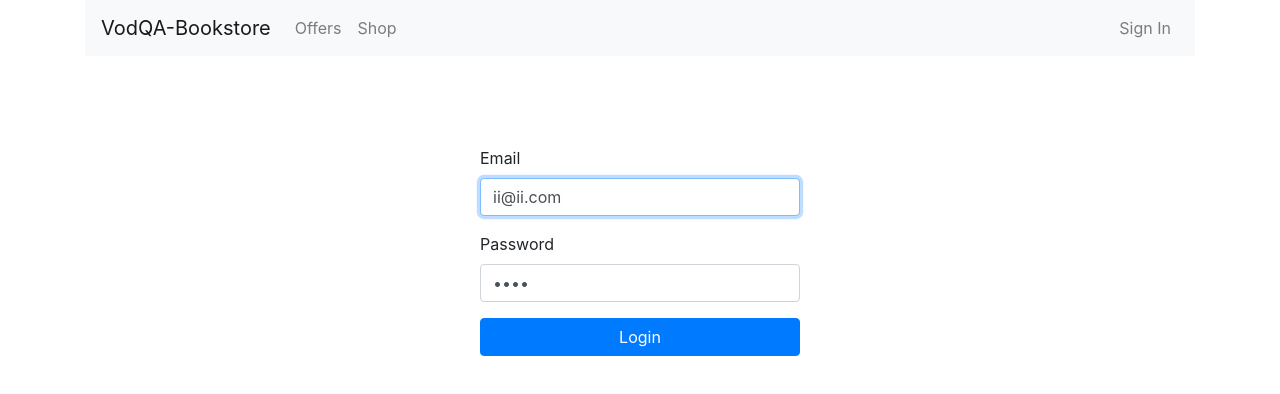
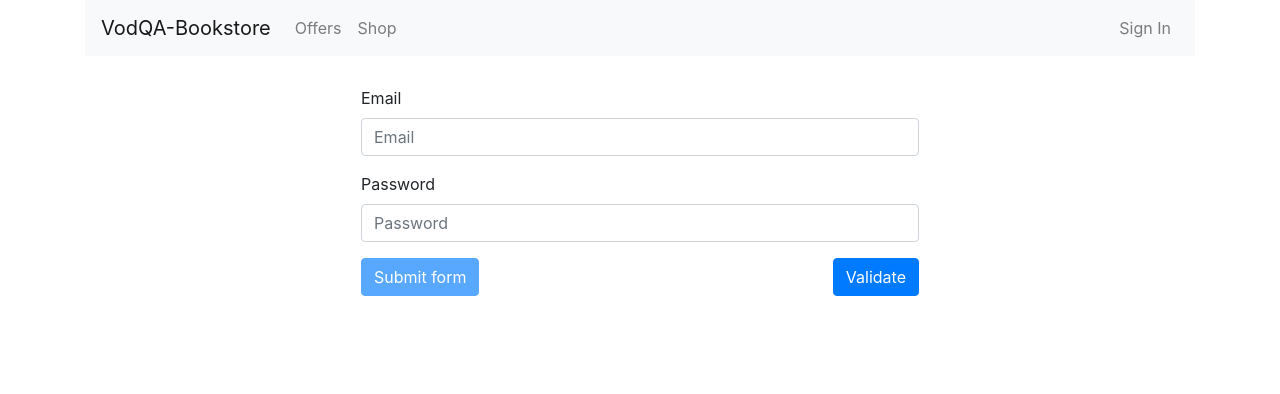
Before and after one commit to keshav143420/VodQA-Bookstore, a React (Create React App) app: page /login in a window 1280 px wide. Shown: the top 394 px of the page. Built offline with nearby package versions, Linux system fonts and the light colour scheme.

Commit message:
updated login error messages

```diff
--- a/src/components/LoginPage.js
+++ b/src/components/LoginPage.js
@@ -1,5 +1,5 @@
 import React, { useState } from "react";
-import { Button, FormGroup, FormControl, FormLabel, Row, Container } from 'react-bootstrap';
+import { Button, Form, Row, Container, Col } from 'react-bootstrap';
 import { useHistory, useLocation } from "react-router-dom";
 
 import { authService } from '../services/authService';
@@ -7,37 +7,67 @@ import { authService } from '../services/authService';
 import './LoginPage.css';
 
 export function LoginPage() {
-  const [email, setEmail] = useState("ii@ii.com");
-  const [password, setPassword] = useState("test");
-  function validateForm() {
-    return email.length > 0 && password.length > 0;
-  }
+
+  const [email, setEmail] = useState();
+  const [password, setPassword] = useState();
+
+  const [validated, setValidated] = useState(false);
+
   let history = useHistory();
   let location = useLocation();
   let { from } = location.state || { from: { pathname: "/" } };
-  let login = (e) => {
+
+  const handleSubmit = event => {
+    const form = event.currentTarget;
+    if (form.checkValidity() === false) {
+      event.preventDefault();
+      event.stopPropagation();
+    } else {
+      setValidated(true);
       authService.authenticate(() => {
         history.replace(from);
       });
-    e.preventDefault();
+      event.preventDefault();
+    }
   };
-  return (<Container>
+  const handleValidate = event => {
+    const form = event.currentTarget;
+    if (form.checkValidity() === false) {
+      event.preventDefault();
+      event.stopPropagation();
+    }
+    setValidated(true);
+  };
+
+  function disableSubmit() {
+    return /^\w+([.-]?\w+)*@\w+([.-]?\w+)*$/.test(email) && password && password.length > 0;
+  }
+
+  return (
+    <Container>
       <Row className="justify-content-md-center">
-      <div className="LoginPage">
-        <form onSubmit={login}>
-          <FormGroup controlId="email">
-            <FormLabel>Email</FormLabel>
-            <FormControl autoFocus type="email" value={email} onChange={e => setEmail(e.target.value)} />
-          </FormGroup>
-          <FormGroup controlId="password">
-            <FormLabel>Password</FormLabel>
-            <FormControl value={password} onChange={e => setPassword(e.target.value)} type="password" />
-          </FormGroup>
-          <Button block disabled={!validateForm()} type="submit">
-            Login
-        </Button>
-        </form>
+        <Form noValidate validated={validated} onSubmit={handleSubmit}>
+          <Form.Row>
+            <Form.Group as={Col} md="12" controlId="validationCustom03">
+              <Form.Label>Email</Form.Label>
+              <Form.Control type="email" placeholder="Email" defaultValue={email} required onChange={e => setEmail(e.target.value)} />
+              <Form.Control.Feedback type="invalid">
+                Please provide a valid email.
+              </Form.Control.Feedback>
+            </Form.Group>
+            <Form.Group as={Col} md="12" controlId="validationCustom04">
+              <Form.Label>Password</Form.Label>
+              <Form.Control type="password" placeholder="Password" defaultValue={password} required onChange={e => setPassword(e.target.value)} />
+              <Form.Control.Feedback type="invalid">
+                Please provide a valid password. (atleast 3 char)
+              </Form.Control.Feedback>
+            </Form.Group>
+          </Form.Row>
+          <div style={{ display: 'flex', justifyContent: 'space-between' }}>
+            <Button disabled={!disableSubmit()} type="submit">Submit form</Button>
+            <Button onClick={handleValidate}>Validate</Button>
           </div>
+        </Form>
       </Row>
 
 
```
Lines whose indentation alone changed are shown as unchanged.
